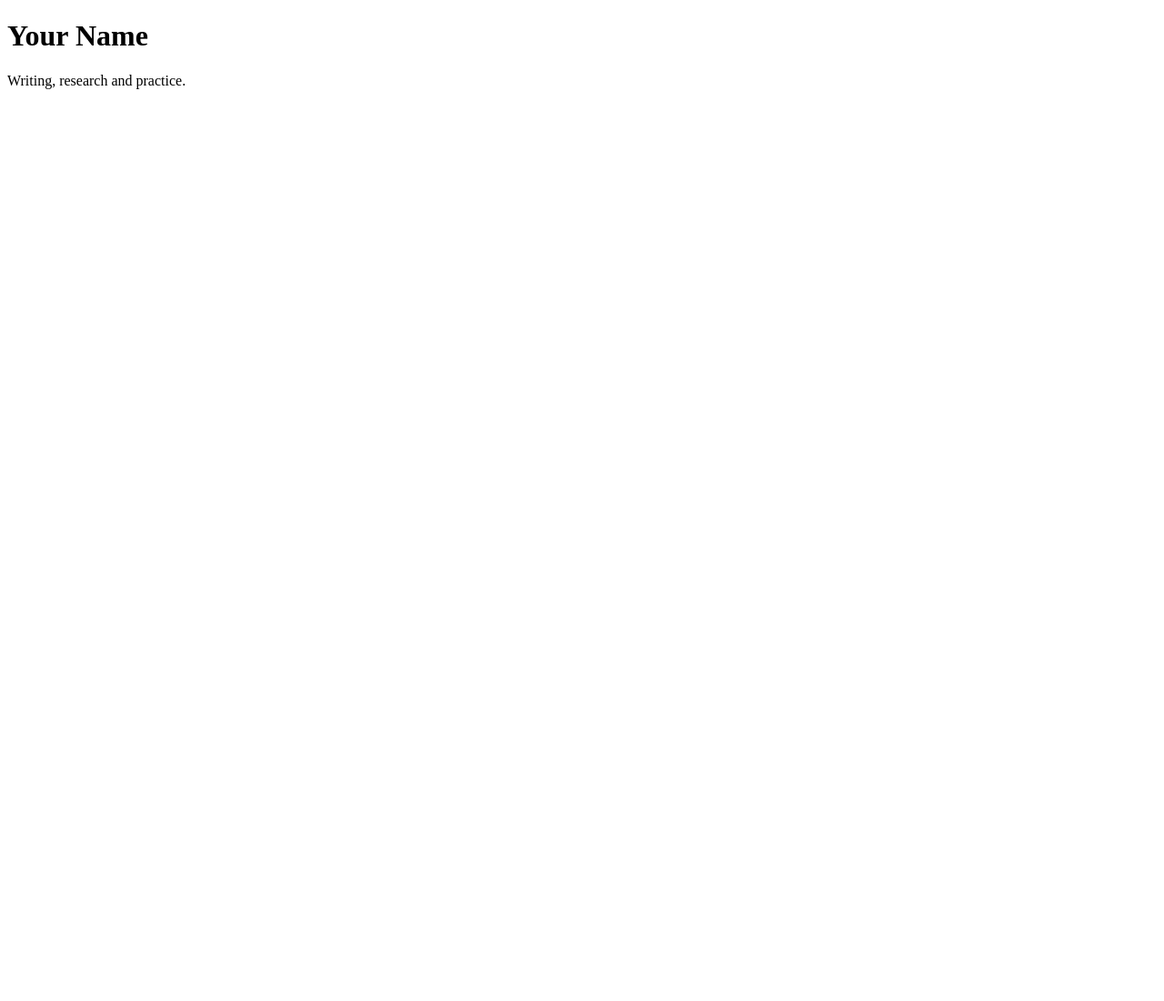
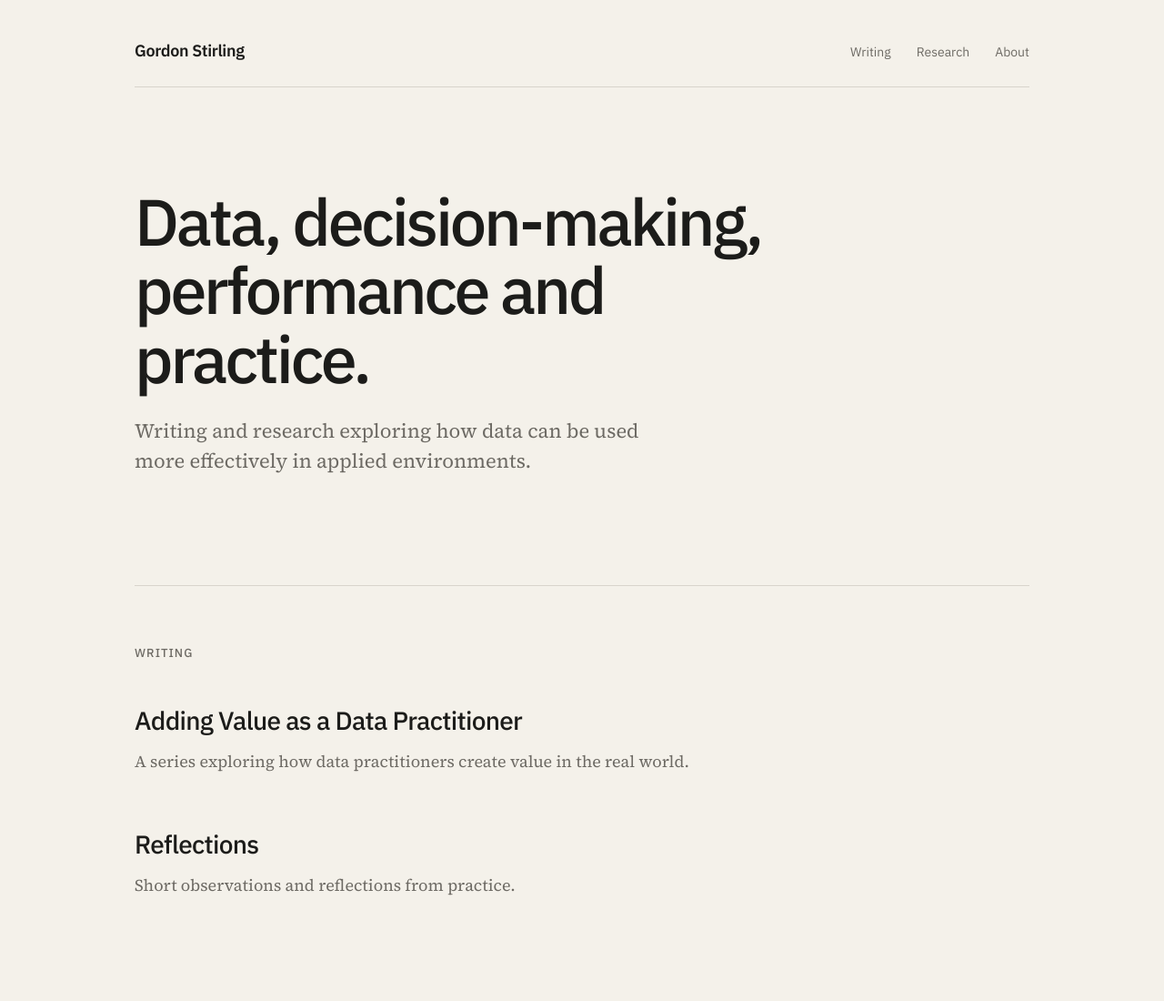
Before and after one commit to GordonStirling/GordonStirling.github.io, a plain HTML site: page index.html in a window 1280 px wide. Shown: the top 1100 px of the page at 91% size. Before the commit the page ends 800 px from the top, so only its background shows below. Drawn offline with Linux system fonts and the light colour scheme.

Commit message:
Update index.html

```diff
--- a/index.html
+++ b/index.html
@@ -1,11 +1,231 @@
 <!DOCTYPE html>
-<html>
+<html lang="en">
 <head>
   <meta charset="UTF-8">
-  <title>Your Name</title>
+  <meta name="viewport" content="width=device-width, initial-scale=1.0">
+
+  <title>Gordon Stirling</title>
+
+  <link rel="preconnect" href="https://fonts.googleapis.com">
+  <link rel="preconnect" href="https://fonts.gstatic.com" crossorigin>
+  <link href="https://fonts.googleapis.com/css2?family=IBM+Plex+Sans:wght@400;500;600&family=Source+Serif+4:opsz,wght@8..60,400;8..60,500&display=swap" rel="stylesheet">
+
+  <style>
+    :root {
+      --background: #f4f1ea;
+      --text: #1c1c1a;
+      --muted: #6d6a64;
+      --line: #d8d4cc;
+    }
+
+    * {
+      box-sizing: border-box;
+    }
+
+    html {
+      scroll-behavior: smooth;
+    }
+
+    body {
+      margin: 0;
+      background: var(--background);
+      color: var(--text);
+      font-family: "Source Serif 4", Georgia, serif;
+      line-height: 1.6;
+    }
+
+    .site {
+      max-width: 1080px;
+      margin: 0 auto;
+      padding: 42px 48px 80px;
+    }
+
+    header {
+      display: flex;
+      justify-content: space-between;
+      align-items: baseline;
+      padding-bottom: 24px;
+      border-bottom: 1px solid var(--line);
+    }
+
+    .name {
+      font-family: "IBM Plex Sans", sans-serif;
+      font-size: 18px;
+      font-weight: 600;
+      letter-spacing: -0.02em;
+    }
+
+    nav {
+      display: flex;
+      gap: 28px;
+    }
+
+    nav a {
+      font-family: "IBM Plex Sans", sans-serif;
+      font-size: 14px;
+      color: var(--muted);
+      text-decoration: none;
+    }
+
+    nav a:hover {
+      color: var(--text);
+    }
+
+    .intro {
+      padding: 110px 0 120px;
+      max-width: 720px;
+    }
+
+    .intro h1 {
+      margin: 0 0 24px;
+      font-family: "IBM Plex Sans", sans-serif;
+      font-size: clamp(42px, 6vw, 72px);
+      font-weight: 500;
+      line-height: 1.05;
+      letter-spacing: -0.045em;
+    }
+
+    .intro p {
+      margin: 0;
+      max-width: 600px;
+      font-size: 22px;
+      color: var(--muted);
+      line-height: 1.5;
+    }
+
+    section {
+      padding: 64px 0;
+      border-top: 1px solid var(--line);
+    }
+
+    .section-label {
+      margin-bottom: 42px;
+      font-family: "IBM Plex Sans", sans-serif;
+      font-size: 13px;
+      font-weight: 500;
+      color: var(--muted);
+      text-transform: uppercase;
+      letter-spacing: 0.08em;
+    }
+
+    .series {
+      max-width: 720px;
+      margin-bottom: 54px;
+    }
+
+    .series h2 {
+      margin: 0 0 8px;
+      font-family: "IBM Plex Sans", sans-serif;
+      font-size: 28px;
+      font-weight: 500;
+      letter-spacing: -0.025em;
+    }
+
+    .series p {
+      margin: 0;
+      color: var(--muted);
+      font-size: 18px;
+    }
+
+    footer {
+      padding-top: 48px;
+      font-family: "IBM Plex Sans", sans-serif;
+      font-size: 13px;
+      color: var(--muted);
+    }
+
+    @media (max-width: 700px) {
+      .site {
+        padding: 28px 24px 60px;
+      }
+
+      header {
+        display: block;
+      }
+
+      nav {
+        margin-top: 16px;
+        gap: 20px;
+      }
+
+      .intro {
+        padding: 80px 0 90px;
+      }
+    }
+  </style>
 </head>
+
 <body>
-  <h1>Your Name</h1>
-  <p>Writing, research and practice.</p>
+
+  <div class="site">
+
+    <header>
+      <div class="name">Gordon Stirling</div>
+
+      <nav>
+        <a href="#writing">Writing</a>
+        <a href="#research">Research</a>
+        <a href="#about">About</a>
+      </nav>
+    </header>
+
+    <main>
+
+      <div class="intro">
+        <h1>Data, decision-making, performance and practice.</h1>
+        <p>
+          Writing and research exploring how data can be used more effectively
+          in applied environments.
+        </p>
+      </div>
+
+      <section id="writing">
+        <div class="section-label">Writing</div>
+
+        <div class="series">
+          <h2>Adding Value as a Data Practitioner</h2>
+          <p>
+            A series exploring how data practitioners create value in the real world.
+          </p>
+        </div>
+
+        <div class="series">
+          <h2>Reflections</h2>
+          <p>
+            Short observations and reflections from practice.
+          </p>
+        </div>
+      </section>
+
+      <section id="research">
+        <div class="section-label">Research</div>
+
+        <div class="series">
+          <h2>Research</h2>
+          <p>
+            Research interests, projects and publications.
+          </p>
+        </div>
+      </section>
+
+      <section id="about">
+        <div class="section-label">About</div>
+
+        <div class="series">
+          <p>
+            Practitioner, researcher and writer working at the intersection of
+            data, performance and decision-making.
+          </p>
+        </div>
+      </section>
+
+    </main>
+
+    <footer>
+      Gordon Stirling
+    </footer>
+
+  </div>
+
 </body>
 </html>
```
